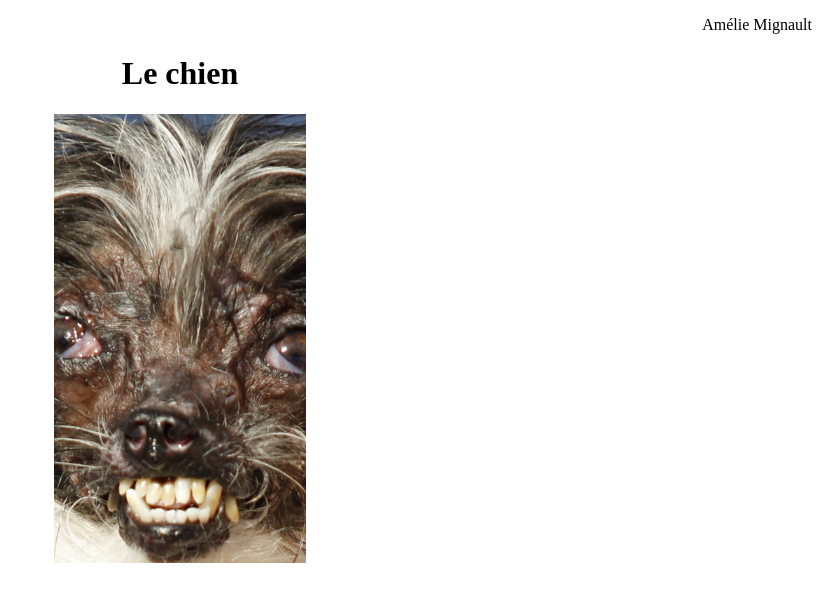
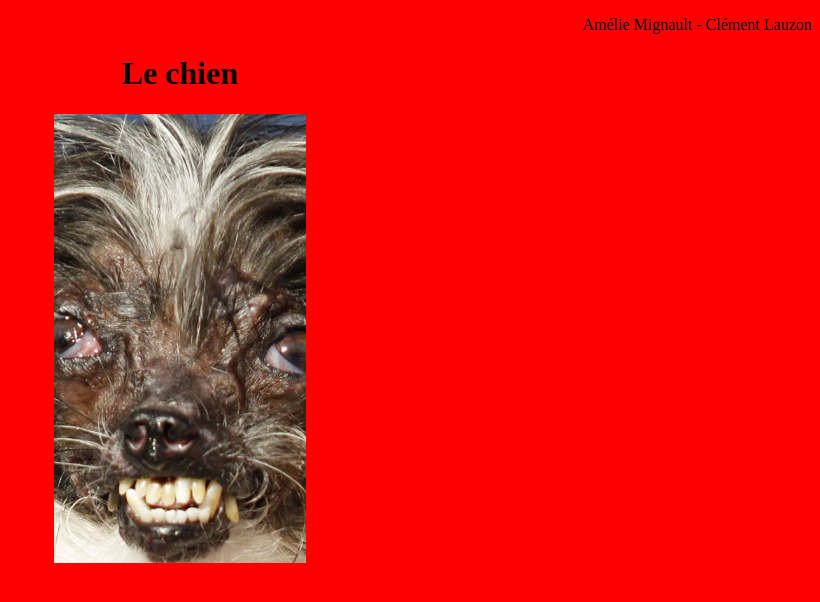
Before and after one commit to warsator/ExerciceCommun, a plain HTML site: page index.html in a window 1280 px wide. Shown: the whole page, without its empty margins (460-1280 px from the left). Drawn offline with Linux system fonts and the light colour scheme.

Commit message:
Changement du fond

```diff
--- a/index.html
+++ b/index.html
@@ -8,7 +8,7 @@
 </head>
 <body>
     <div>
-        <p>Amélie Mignault</p>
+        <p>Amélie Mignault - Clément Lauzon</p>
         <h1>Le chien</h1>
         <img src="assets/chien.jpg" alt="il me fait un peu peur">
 
--- a/styles.css
+++ b/styles.css
@@ -13,3 +13,7 @@ img{
     height: auto;
     object-fit: cover;
 }
+
+body{
+    background-color: red;
+}
```
